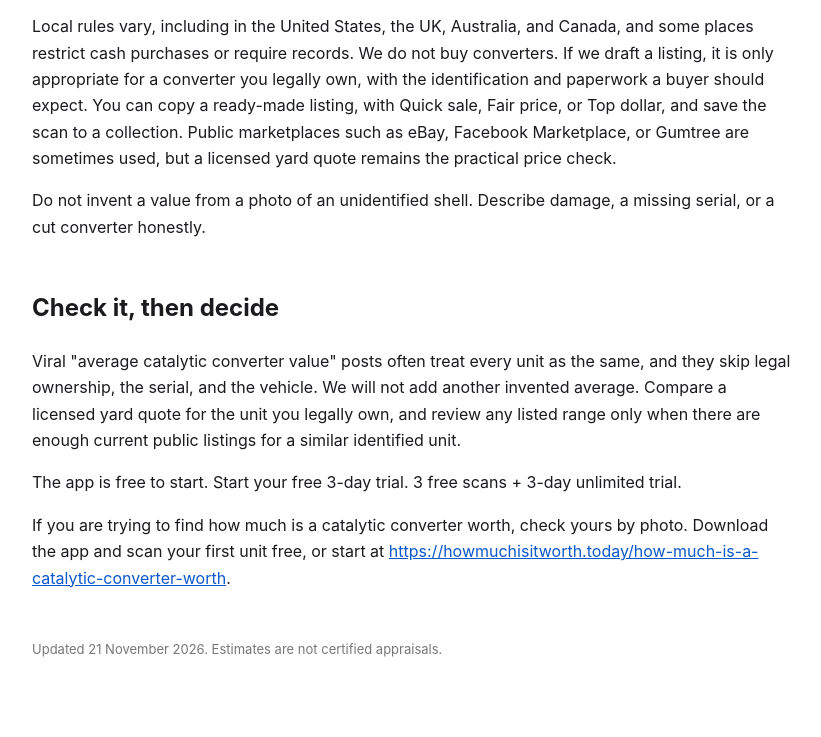
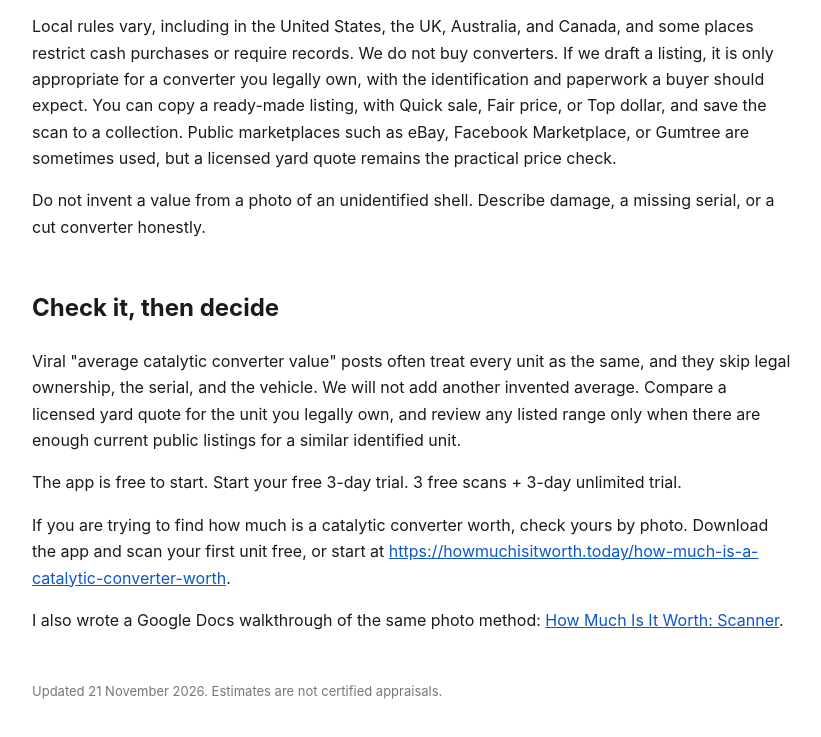
Before and after one commit to hmg166/how-much-is-it-worth-guides, a plain HTML site: page how-much-is-a-catalytic-converter-worth-from-a-photo/index.html in a window 1280 px wide. Shown: the part 2135-2872 px from the top of the page, without its empty margins (228-1049 px from the left). Drawn offline with Linux system fonts and the light colour scheme.

Commit message:
Add Google Docs loop links to catalytic converter and PS4 guides
Close the GitHub to Docs step of the wave 2 day 5 cross-platform loop
with the planned walkthrough sentence and branded anchor.

```diff
--- a/how-much-is-a-catalytic-converter-worth-from-a-photo/index.html
+++ b/how-much-is-a-catalytic-converter-worth-from-a-photo/index.html
@@ -23,4 +23,5 @@ a{color:#0a58ca}h1{line-height:1.25}h2{margin-top:2em}header{font-size:14px;colo
 <p>Viral "average catalytic converter value" posts often treat every unit as the same, and they skip legal ownership, the serial, and the vehicle. We will not add another invented average. Compare a licensed yard quote for the unit you legally own, and review any listed range only when there are enough current public listings for a similar identified unit.</p>
 <p>The app is free to start. Start your free 3-day trial. 3 free scans + 3-day unlimited trial.</p>
 <p>If you are trying to find how much is a catalytic converter worth, check yours by photo. Download the app and scan your first unit free, or start at <a href="https://howmuchisitworth.today/how-much-is-a-catalytic-converter-worth">https://howmuchisitworth.today/how-much-is-a-catalytic-converter-worth</a>.</p>
+<p>I also wrote a Google Docs walkthrough of the same photo method: <a href="https://docs.google.com/document/d/e/2PACX-1vRJ1PQiGYvv_ySQo6QZ-l6ewB89A4LmovN2WW1HCkgVPhqkuwlq4-E8zGAZFEIBiukmXOi7sTzCn0J0/pub">How Much Is It Worth: Scanner</a>.</p>
 <footer>Updated 21 November 2026. Estimates are not certified appraisals.</footer></body></html>
```
Also changed, not shown: how-much-is-a-ps4-worth-from-a-photo/index.html (+1 -0 lines).
